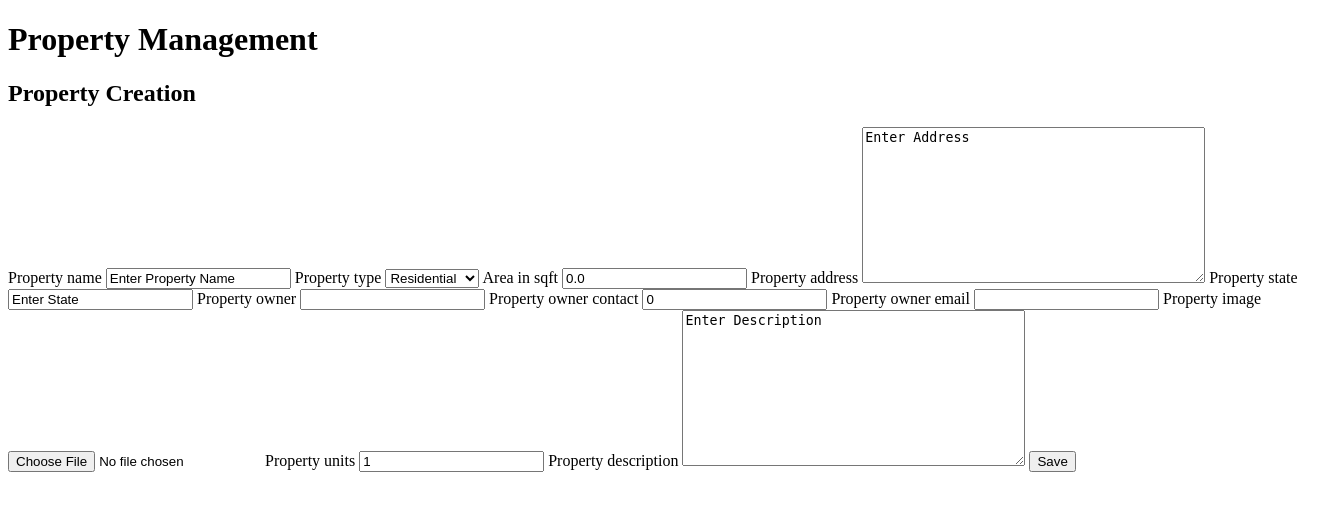
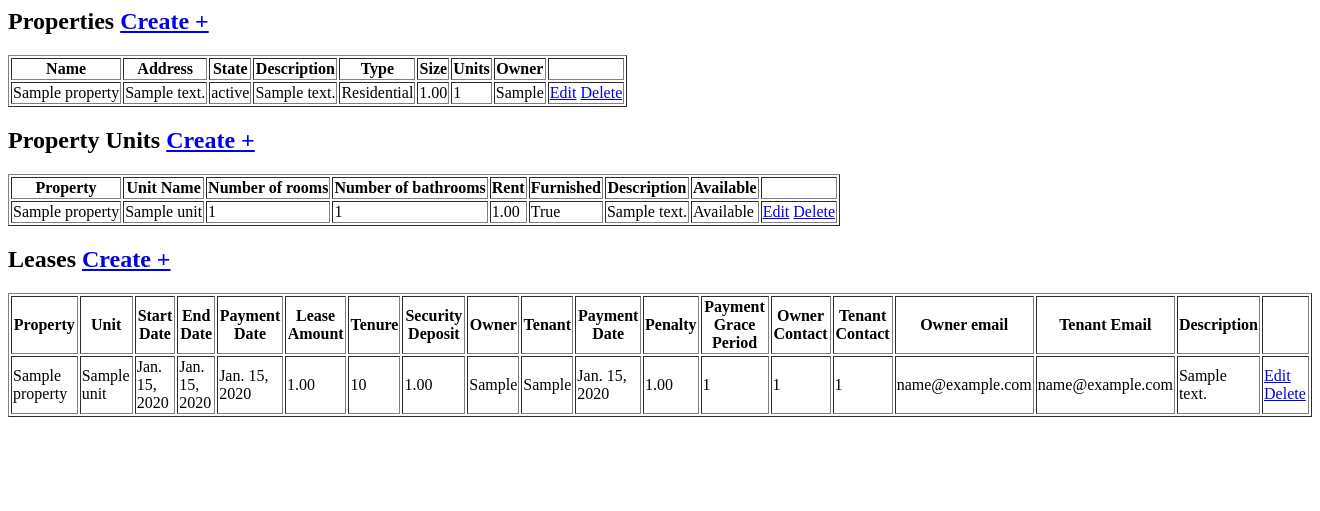
Before and after one commit to hemanthkumar525/rental_management_system, a Django app: page / in a window 1320 px wide. Shown: the top 511 px of the page. Run offline with Django 5.2, Linux system fonts and the light colour scheme; tables that the repository leaves empty hold one stand-in row (values such as "Sample post").

Commit message:
All necessary functionalities such as CRUD operations is complete.

```diff
--- a/RealEstate/forms.py
+++ b/RealEstate/forms.py
@@ -6,7 +6,7 @@ class PropertyForm(ModelForm):
     class Meta:
         model = Property
         fields = '__all__'
-        exclude =["property_id"]
+        exclude =["id"]
         widgets = {
             'tags':forms.CheckboxSelectMultiple()
         }
@@ -22,7 +22,7 @@ class PropertyUnitForm(ModelForm):
     class Meta:
         model= Property_Unit
         field="__all__"
-        exclude = ["unit_id"]
+        exclude = ["id"]
         widgets = {
             'tags': forms.CheckboxSelectMultiple()
         }
@@ -38,8 +38,11 @@ class LeaseAgreementForm(ModelForm):
     class Meta:
         model= Lease_Agreement
         field= "__all__"
-        exclude = ["agreement_id"]
+        exclude = ["id"]
         widgets = {
+            'start_date': forms.DateInput(attrs={'type': 'date'}),
+            'end_date': forms.DateInput(attrs={'type': 'date'}),
+            'payment_date': forms.DateInput(attrs={'type': 'date'}),
             'tags': forms.CheckboxSelectMultiple()
         }
 
--- /dev/null
+++ b/RealEstate/templates/RealEstate/property_list.html
@@ -0,0 +1,136 @@
+{% block content %}
+<!-- PROPERTY TABLE -->
+    <h2>Properties   <a href="{% url 'property_create' %}">Create +</a></h2>
+    <table border="1">
+        <thead>
+            <tr>
+                <th>Name</th>
+                <th>Address</th>
+                <th>State</th>
+                <th>Description</th>
+                <th>Type</th>
+                <th>Size</th>
+                <th>Units</th>
+                <th>Owner</th>
+                <th> </th>
+            </tr>
+        </thead>
+        <tbody>
+            {% for property in properties %}
+            <tr>
+                <td>{{property.name}}</td>
+                <td>{{property.address}}</td>
+                <td>{{property.state}}</td>
+                <td>{{property.description}}</td>
+                <td>{{property.type}}</td>
+                <td>{{property.area}}</td>
+                <td>{{property.units}}</td>
+                <td>{{property.owner}}</td>
+                <td>
+                    <a href="{% url 'property_edit' property.id %}">Edit</a>
+                    <a href="{% url 'property_delete' property.id %}">Delete</a>
+                </td>
+            </tr>
+            {% endfor %}
+        </tbody>
+    </table>
+
+
+
+<!-- PROPERTY UNIT TABLE -->
+    <h2>Property Units  <a href="{% url 'property_unit_create' %}"> Create +</a></h2>
+    <table border="1">
+        <thead>
+            <tr>
+                <th>Property</th>
+                <th>Unit Name</th>
+                <th>Number of rooms</th>
+                <th>Number of bathrooms</th>
+                <th>Rent</th>
+                <th>Furnished</th>
+                <th>Description</th>
+                <th>Available</th>
+                <th> </th>
+            </tr>
+        </thead>
+        <tbody>
+            {% for unit in property_units %}
+            <tr>
+                <td>{{ unit.property.name }}</td>
+                <td>{{ unit.name }}</td>
+                <td>{{ unit.number_of_rooms }}</td>
+                <td>{{ unit.number_of_bathrooms }}</td>
+                <td>{{ unit.rent }}</td>
+                <td>{{ unit.furnished }}</td>
+                <td>{{ unit.description }}</td>
+                <td>{{ unit.availablity }}</td>
+                <td>
+                    <a href="{% url 'property_unit_edit' unit.id %}">Edit</a>
+                    <a href="{% url 'property_unit_delete' unit.id %}">Delete</a>
+                </td>
+            </tr>
+            {% endfor %}
+        </tbody>
+    </table>
+
+
+
+<!-- LEASE TABLE -->
+
+<h2>Leases  <a href="{% url 'lease_create' %}">Create +</a></h2>
+    <table border="1">
+        <thead>
+            <tr>
+                <th>Property</th>
+                <th>Unit</th>
+                <th>Start Date</th>
+                <th>End Date</th>
+                <th>Payment Date</th>
+                <th>Lease Amount</th>
+                <th>Tenure</th>
+                <th>Security Deposit</th>
+                <th>Owner</th>
+                <th>Tenant</th>
+                <th>Payment Date</th>
+                <th>Penalty</th>
+                <th>Payment Grace Period</th>
+                <th>Owner Contact</th>
+                <th>Tenant Contact</th>
+                <th>Owner email</th>
+                <th>Tenant Email</th>
+                <th>Description</th>
+                <th> </th>
+            </tr>
+        </thead>
+        <tbody>
+            {% for lease in lease_agreements %}
+            <tr>
+                <td>{{ lease.unit.property.name }}</td>
+                <td>{{ lease.unit.name }}</td>
+                <td>{{ lease.start_date }}</td>
+                <td>{{ lease.end_date }}</td>
+                <td>{{ lease.payment_date }}</td>
+                <td>{{ lease.rent }}</td>
+                <td>{{ lease.duration }}</td>
+                <td>{{ lease.security_deposit }}</td>
+                <td>{{ lease.owner }}</td>
+                <td>{{ lease.tenant }}</td>
+                <td>{{ lease.payment_date }}</td>
+                <td>{{ lease.late_payment_penalty}}</td>
+                <td>{{ lease.payment_grace_period }}</td>
+                <td>{{ lease.owner_contact }}</td>
+                <td>{{ lease.tenant_contact }}</td>
+                <td>{{ lease.owner_email }}</td>
+                <td>{{ lease.tenant_email }}</td>
+                <td>{{ lease.description }}</td>
+                <td>
+                    <a href="{% url 'lease_edit' lease.id %}">Edit</a>
+                    <a href="{% url 'lease_delete' lease.id %}">Delete</a>
+                </td>
+            </tr>
+            {% endfor %}
+        </tbody>
+    </table>
+
+
+{% endblock %}
--- a/RealEstate/urls.py
+++ b/RealEstate/urls.py
@@ -3,6 +3,15 @@ from . import views
 
 urlpatterns= [
     path('', views.property_view, name='real_estate'),
-    path('property_unit/', views.property_unit_view, name = "property_unit"),
-    path('lease_agreement/', views.lease_agreement_view, name='lease_agreement')
+    path('property_create/', views.property_create, name = "property_create"),
+    path('property_unit_create/', views.property_unit_create, name = "property_unit_create"),
+    path('lease_create/', views.lease_agreement_create, name='lease_create'),
+
+    path('property_edit/<int:pk>/',views.property_edit, name="property_edit"),
+    path('property_unit_edit/<int:pk>/', views.property_unit_edit, name = "property_unit_edit"),
+    path('lease_edit/<int:pk>/', views.lease_agreement_edit, name="lease_edit"),
+
+    path('property_delete/<int:pk>/', views.property_delete, name="property_delete"),
+    path('property_unit_delete/<int:pk>/', views.property_unit_delete, name="property_unit_delete"),
+    path('lease_delete/<int:pk>/', views.lease_agreement_delete, name= "lease_delete"),
 ]
--- a/RealEstate/views.py
+++ b/RealEstate/views.py
@@ -1,38 +1,101 @@
 from django.shortcuts import render
 from django.http import HttpResponse
 from .forms import PropertyForm, PropertyUnitForm, LeaseAgreementForm
+from .models import Property, Property_Unit, Lease_Agreement
 
+# List of all properties, property units and lease agreements
+def property_view(request):
+    properties = Property.objects.all()
+    property_units = Property_Unit.objects.all()
+    lease_agreements = Lease_Agreement.objects.all()
+    context = {"properties": properties, "property_units": property_units, "lease_agreements": lease_agreements}
+    return render (request, "RealEstate\property_list.html", context)
 
-def property_view(request):
-    property_create_form = PropertyForm()
+# Creating a new property
+def property_create(request):
+    property_form = PropertyForm()
     if request.method == 'POST':
         property_create_form = PropertyForm(request.POST, request.FILES)
         if property_create_form.is_valid():
             property_create_form.save()
             return HttpResponse("Property Created Successfully")
-    context = {"property_form": property_create_form}
+    context = {"property_form": property_form}
 
     return render(request, 'RealEstate/property.html', context)
 
-def property_unit_view(request):
-    property_unit_create_form = PropertyUnitForm()
-
+# Creating a new property unit
+def property_unit_create(request):
+    property_unit_form = PropertyUnitForm()
     if request.method == 'POST':
-        property_unit_create_form = PropertyUnitForm(request.POST, request.FILES)
-        if property_unit_create_form.is_valid():
-            property_unit_create_form.save()
+        property_unit_form = PropertyUnitForm(request.POST, request.FILES)
+        if property_unit_form.is_valid():
+            property_unit_form.save()
             return HttpResponse("Property Unit Created Successfully")
-    context = {"property_unit_form": property_unit_create_form}
-
+    context = {"property_unit_form": property_unit_form}
     return render(request, 'RealEstate/property_unit.html', context)
 
-def lease_agreement_view(request):
-    lease_agreement_view_form = LeaseAgreementForm()
+# Create a new lease agreement
+def lease_agreement_create(request):
+    lease_agreement_form = LeaseAgreementForm()
     if request.method == 'POST':
         lease_agreement_view_form = LeaseAgreementForm(request.POST, request.FILES)
         if lease_agreement_view_form .is_valid():
             lease_agreement_view_form .save()
             return HttpResponse("Property Unit Created Successfully")
-    context = {"lease_form":lease_agreement_view_form}
+    context = {"lease_form":lease_agreement_form}
+    return render(request, 'RealEstate/lease.html', context)
 
-    return render(request, 'RealEstate/lease.html', context)
+
+#  Edit a property
+def property_edit(request, pk):
+    property = Property.objects.get(id = pk)
+    property_form = PropertyForm(instance = property)
+    if request.method == 'POST':
+        property_form = PropertyForm(request.POST, request.FILES, instance = property)
+        if property_form.is_valid():
+            property_form.save()
+            return HttpResponse("Property Updated Successfully")
+    context = {"property_form":property_form}
+    return render(request, "RealEstate\property.html", context)
+
+# Edit a property unit
+def property_unit_edit(request, pk):
+    property_unit = Property_Unit.objects.get(id = pk)
+    property_unit_form = PropertyUnitForm(instance = property_unit)
+    if request.method == 'POST':
+        property_unit_form = PropertyUnitForm(request.POST, request.FILES, instance = property_unit)
+        if property_unit_form.is_valid():
+            property_unit_form.save()
+            return HttpResponse("Property Updated Successfully")
+    context = {"property_unit_form":property_unit_form}
+    return render(request, "RealEstate\property_unit.html", context)
+
+# Edit a lease agreement
+def lease_agreement_edit(request, pk):
+    lease_agreement = Lease_Agreement.objects.get(id = pk)
+    lease_agreement_form = LeaseAgreementForm(instance = lease_agreement)
+    if request.method == "POST":
+        lease_agreement_form = LeaseAgreementForm(request.POST, request.FILES, instance= lease_agreement)
+        if lease_agreement_form.is_valid():
+            lease_agreement_form.save()
+            return HttpResponse("Lease Agreement Form Updated")
+    context = {"lease_form": lease_agreement_form}
+    return render(request, "RealEstate\lease.html", context)
+
+# Delete a property
+def property_delete(request, pk):
+    property = Property.objects.get(id = pk)
+    property.delete()
+    return HttpResponse("Property Deleted Successfully")
+
+# Delete a property unit
+def property_unit_delete(request, pk):
+    property_unit = Property_Unit.objects.get(id = pk)
+    property_unit.delete()
+    return HttpResponse("Property Unit Deleted Successfully")
+
+# Delete a lease agreement
+def lease_agreement_delete(request, pk):
+    lease_agreement = Lease_Agreement.objects.get(id = pk)
+    lease_agreement.delete()
+    return HttpResponse("Lease Agreement Deleted Successfully")
```
Also changed, not shown: RealEstate/models.py (+29 -31 lines), RealEstate/templates/RealEstate/property_unit.html (+3 -14 lines), RealEstate/migrations/0004_alter_property_property_image_and_more.py (added), RealEstate/migrations/0005_remove_lease_agreement_agreement_termination_and_more.py (added), RealEstate/migrations/0006_rename_agreement_description_lease_agreement_description_and_more.py (added), RealEstate/migrations/0007_rename_price_property_unit_rent.py (added), static/images/Leonardo_Kino_XL_Can_you_overlay_the_compass_image_with_the_he_3.jpg (added).
